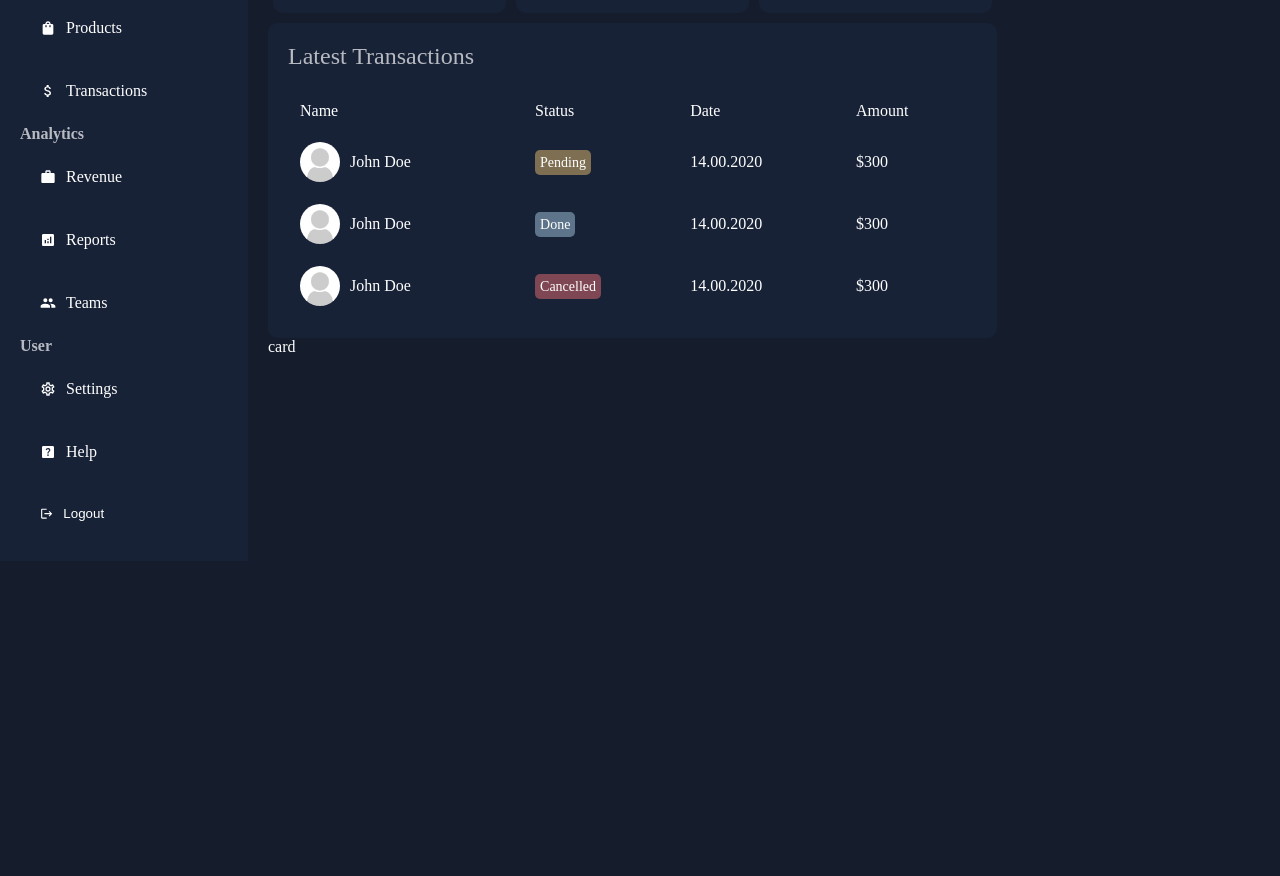
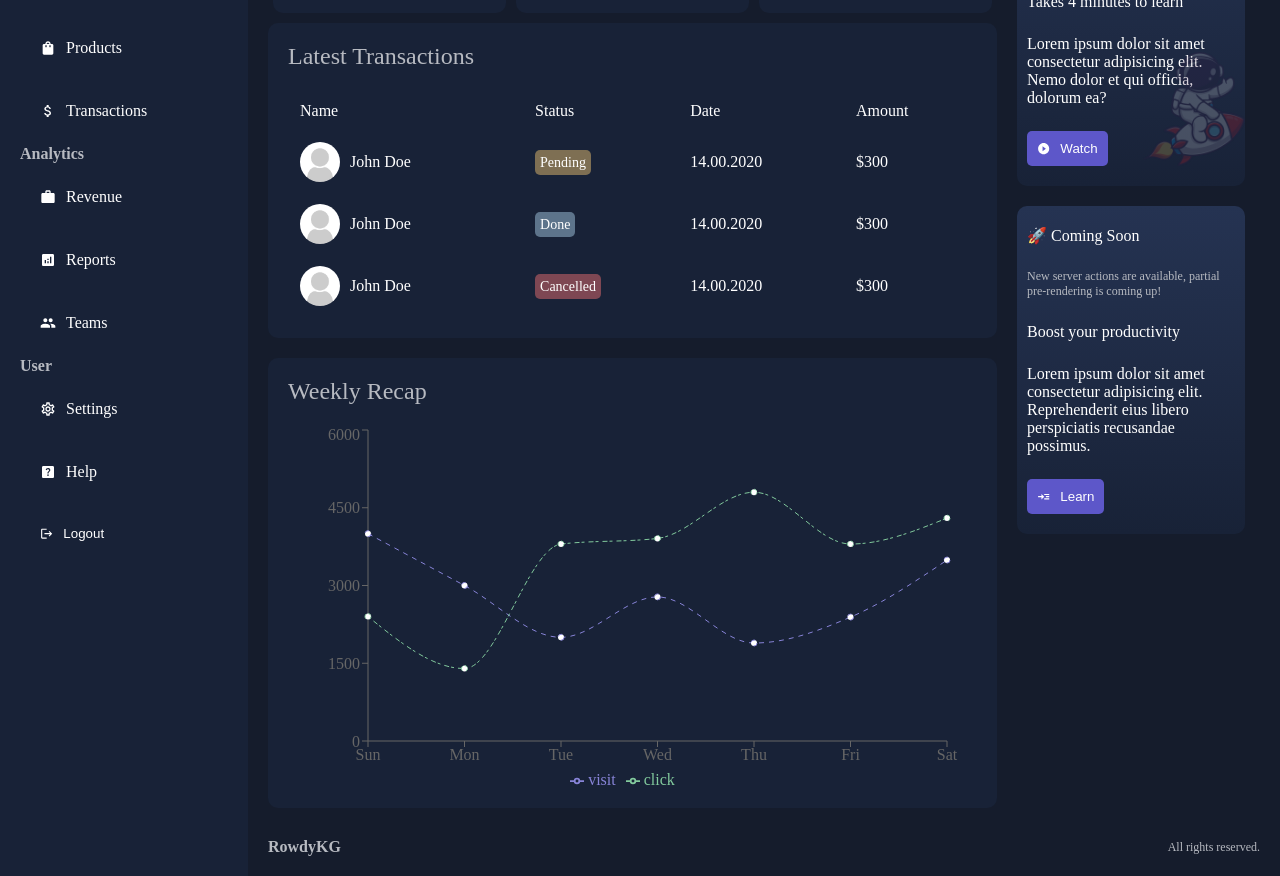
Before and after one commit to RowdyKGZ/admin-dashboard-next, a Next.js app: page /dashboard in a window 1280 px wide. Shown: the part 240-1116 px from the top of the page. Before the commit the page ends 801 px from the top, so only its background shows below. Built offline with nearby package versions, Linux system fonts and the light colour scheme.

Commit message:
rightsidebar

```diff
--- a/app/_ui/dashboard/chart/chart.jsx
+++ b/app/_ui/dashboard/chart/chart.jsx
@@ -1,7 +1,90 @@
+"use client";
+
 import styles from "./chart.module.css";
+import {
+  LineChart,
+  Line,
+  XAxis,
+  YAxis,
+  Tooltip,
+  Legend,
+  ResponsiveContainer,
+} from "recharts";
 
-const chart = () => {
-  return <div className={styles.container}>card</div>;
+const data = [
+  {
+    name: "Sun",
+    visit: 4000,
+    click: 2400,
+  },
+  {
+    name: "Mon",
+    visit: 3000,
+    click: 1398,
+  },
+  {
+    name: "Tue",
+    visit: 2000,
+    click: 3800,
+  },
+  {
+    name: "Wed",
+    visit: 2780,
+    click: 3908,
+  },
+  {
+    name: "Thu",
+    visit: 1890,
+    click: 4800,
+  },
+  {
+    name: "Fri",
+    visit: 2390,
+    click: 3800,
+  },
+  {
+    name: "Sat",
+    visit: 3490,
+    click: 4300,
+  },
+];
+
+const Chart = () => {
+  return (
+    <div className={styles.container}>
+      <h2 className={styles.title}>Weekly Recap</h2>
+      <ResponsiveContainer width="100%" height="90%">
+        <LineChart
+          width={500}
+          height={300}
+          data={data}
+          margin={{
+            top: 5,
+            right: 30,
+            left: 20,
+            bottom: 5,
+          }}
+        >
+          <XAxis dataKey="name" />
+          <YAxis />
+          <Tooltip contentStyle={{ background: "#151c2c", border: "none" }} />
+          <Legend />
+          <Line
+            type="monotone"
+            dataKey="visit"
+            stroke="#8884d8"
+            strokeDasharray="5 5"
+          />
+          <Line
+            type="monotone"
+            dataKey="click"
+            stroke="#82ca9d"
+            strokeDasharray="3 4 5 2"
+          />
+        </LineChart>
+      </ResponsiveContainer>
+    </div>
+  );
 };
 
-export default chart;
+export default Chart;
--- a/app/_ui/dashboard/chart/chart.module.css
+++ b/app/_ui/dashboard/chart/chart.module.css
@@ -0,0 +1,13 @@
+.container {
+  height: 450px;
+  background-color: var(--bgSoft);
+  padding: 20px;
+  border-radius: 10px;
+  margin-top: 20px;
+}
+
+.title {
+  font-weight: 200;
+  color: var(--textSoft);
+  margin-bottom: 20px;
+}
--- /dev/null
+++ b/app/_ui/dashboard/footer/footer.jsx
@@ -0,0 +1,12 @@
+import styles from "./footer.module.css";
+
+const footer = () => {
+  return (
+    <div className={styles.container}>
+      <div className={styles.logo}>RowdyKG</div>
+      <div className={styles.text}>All rights reserved.</div>
+    </div>
+  );
+};
+
+export default footer;
--- /dev/null
+++ b/app/_ui/dashboard/footer/footer.module.css
@@ -0,0 +1,15 @@
+.container {
+  display: flex;
+  align-items: center;
+  justify-content: space-between;
+  margin-top: 30px;
+  color: var(--textSoft);
+}
+
+.logo {
+  font-weight: bold;
+}
+
+.text {
+  font-size: 12px;
+}
--- a/app/_ui/dashboard/rightbar/rightbar.jsx
+++ b/app/_ui/dashboard/rightbar/rightbar.jsx
@@ -1,7 +1,54 @@
+import Image from "next/image";
+import { MdPlayCircleFilled, MdReadMore } from "react-icons/md";
+
 import styles from "./rightbar.module.css";
 
 const rightbar = () => {
-  return <div className={styles.container}>RIGHT</div>;
+  return (
+    <div className={styles.container}>
+      <div className={styles.item}>
+        <div className={styles.bgContainer}>
+          <Image src="/astronaut.png" alt="image" fill className={styles.bg} />
+        </div>
+
+        <div className={styles.texts}>
+          <span className={styles.notification}>🔥Available Now</span>
+          <h3 className={styles.title}>
+            How to use the new version of the admin dashboard?
+          </h3>
+          <span className={styles.subtitle}>Takes 4 minutes to learn</span>
+          <p className={styles.description}>
+            Lorem ipsum dolor sit amet consectetur adipisicing elit. Nemo dolor
+            et qui officia, dolorum ea?
+          </p>
+
+          <button className={styles.button}>
+            <MdPlayCircleFilled />
+            Watch
+          </button>
+        </div>
+      </div>
+
+      <div className={styles.item}>
+        <div className={styles.texts}>
+          <span className={styles.notification}>🚀 Coming Soon</span>
+          <h3 className={styles.title}>
+            New server actions are available, partial pre-rendering is coming
+            up!
+          </h3>
+          <span className={styles.subtitle}>Boost your productivity</span>
+          <p className={styles.desc}>
+            Lorem ipsum dolor sit amet consectetur adipisicing elit.
+            Reprehenderit eius libero perspiciatis recusandae possimus.
+          </p>
+          <button className={styles.button}>
+            <MdReadMore />
+            Learn
+          </button>
+        </div>
+      </div>
+    </div>
+  );
 };
 
 export default rightbar;
--- a/app/_ui/dashboard/rightbar/rightbar.module.css
+++ b/app/_ui/dashboard/rightbar/rightbar.module.css
@@ -0,0 +1,49 @@
+.container {
+  margin-right: 15px;
+}
+
+.item {
+  position: relative;
+  background: linear-gradient(to top, #182237, #253352);
+  padding: 20px 10px;
+  border-radius: 10px;
+  margin-bottom: 20px;
+}
+
+.bgContainer {
+  position: absolute;
+  bottom: 0;
+  right: 0;
+  width: 50%;
+  height: 50%;
+}
+
+.bg {
+  object-fit: contain;
+  opacity: 0.2;
+}
+
+.texts {
+  display: flex;
+  flex-direction: column;
+  gap: 24px;
+}
+
+.title {
+  font-weight: 500;
+  font-size: 12px;
+  color: var(--textSoft);
+}
+
+.button {
+  padding: 10px;
+  display: flex;
+  align-items: center;
+  gap: 10px;
+  background-color: #5d57c9;
+  color: white;
+  border: none;
+  border-radius: 5px;
+  cursor: pointer;
+  width: max-content;
+}
--- a/app/dashboard/layout.jsx
+++ b/app/dashboard/layout.jsx
@@ -3,6 +3,7 @@
 import styles from "../_ui/dashboard/dashboard.module.css";
 import Sidebar from "../_ui/dashboard/sidebar/sidebar";
 import Navbar from "../_ui/dashboard/navbar/navbar";
+import Footer from "../_ui/dashboard/footer/footer";
 
 const DashboardLayout = ({ children }) => {
   return (
@@ -14,6 +15,7 @@
       <div className={styles.content}>
         <Navbar />
         {children}
+        <Footer />
       </div>
     </div>
   );
--- a/package.json
+++ b/package.json
@@ -12,7 +12,8 @@
     "next": "14.1.0",
     "react": "^18",
     "react-dom": "^18",
-    "react-icons": "^4.11.0"
+    "react-icons": "^4.11.0",
+    "recharts": "^2.9.0"
   },
   "devDependencies": {
     "@types/node": "^20",
```
Also changed, not shown: 1 other file (tests, documents, lock files or other folders).
